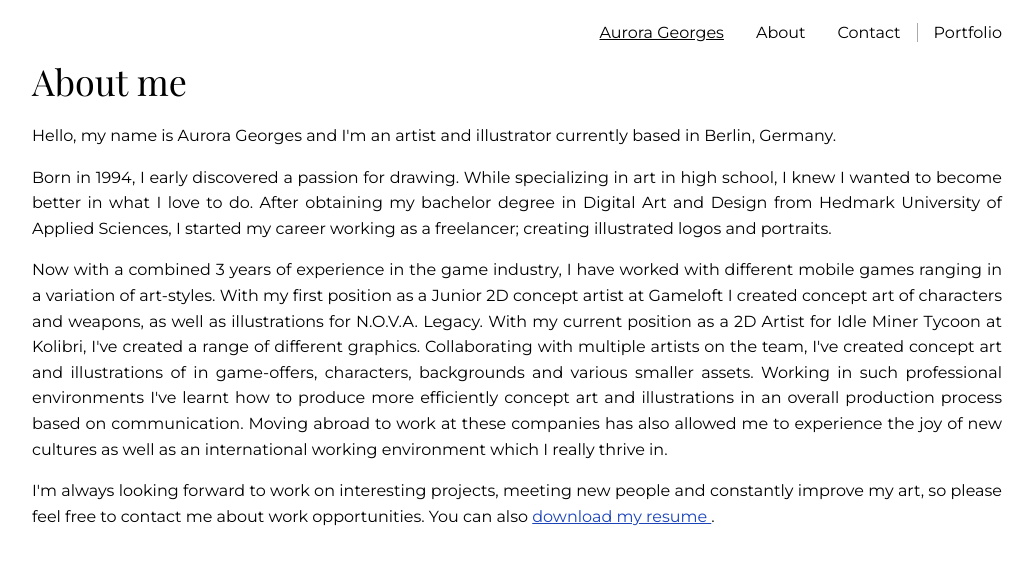
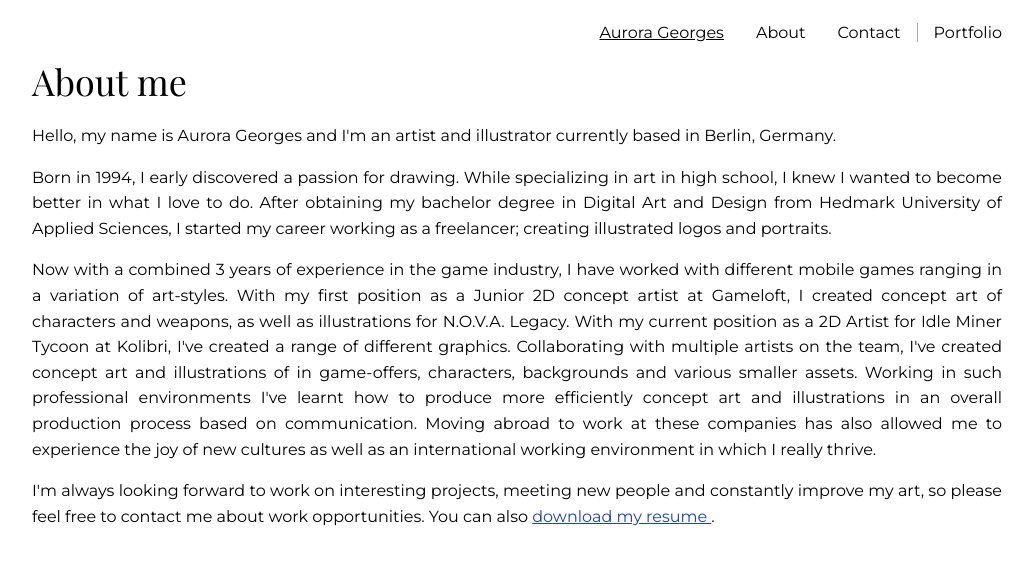
Before and after one commit to aurorageorges/aurorageorges.github.io, a Jekyll site: the page built from index.html, in a window 1280 px wide and 900 px high, scrolled down 907 px, cut to the strip 0-573 px from the top of the window. Shown: the top 565 px of the strip, without its empty margins (123-1156 px from the left). Built offline with Jekyll 4.4.1, drawn with Linux system fonts in a browser that asks for light colours.

```diff
--- a/index.html
+++ b/index.html
@@ -54,11 +54,11 @@ socialmedias:
     freelancer; creating illustrated logos and portraits.
   </p>
   <p class="paragraph">
-    Now with a combined 3 years of experience in the game industry, I have worked with different mobile games ranging in a variation of art-styles. With my first position as a Junior 2D concept artist at Gameloft
+    Now with a combined 3 years of experience in the game industry, I have worked with different mobile games ranging in a variation of art-styles. With my first position as a Junior 2D concept artist at Gameloft,
     I created concept art of characters and weapons, as well as illustrations for N.O.V.A. Legacy. With my current position as a 2D Artist for Idle Miner Tycoon at Kolibri, I've created a range of different graphics.
     Collaborating with multiple artists on the team, I've created concept art and illustrations of in game-offers, characters, backgrounds and various smaller assets.
     Working in such professional environments I've learnt how to produce more efficiently concept art and illustrations in an overall production process based on communication.
-    Moving abroad to work at these companies has also allowed me to experience the joy of new cultures as well as an international working environment which I really thrive in.
+    Moving abroad to work at these companies has also allowed me to experience the joy of new cultures as well as an international working environment in which I really thrive.
   </p>
   <p class="paragraph">
     I'm always looking forward to work on interesting projects, meeting new people and constantly improve my art,
```
